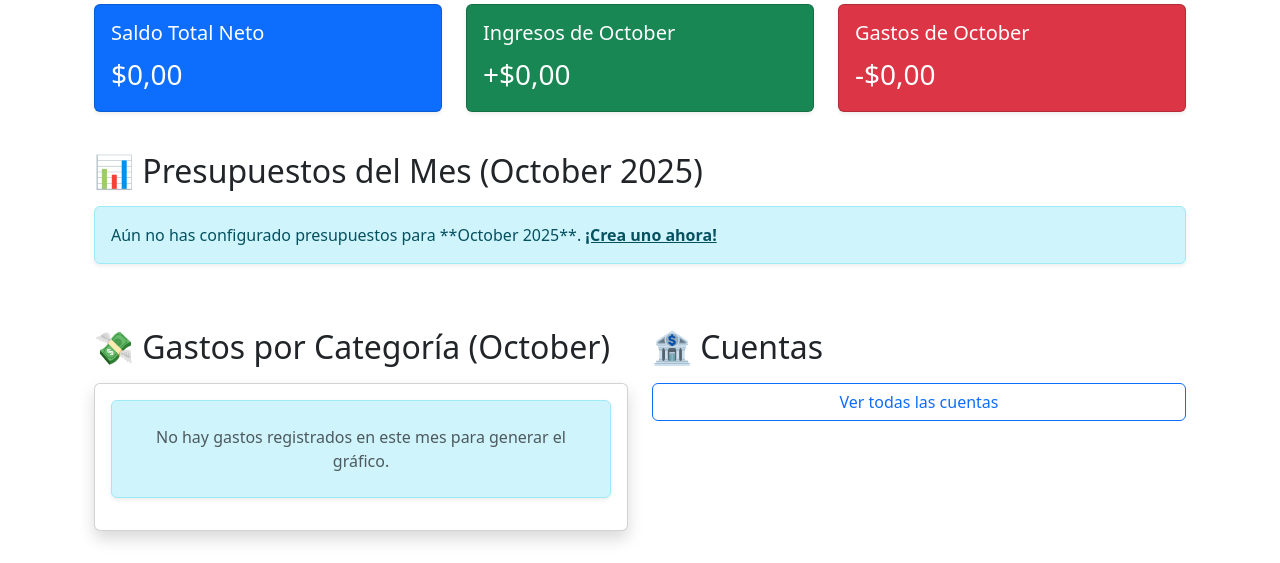
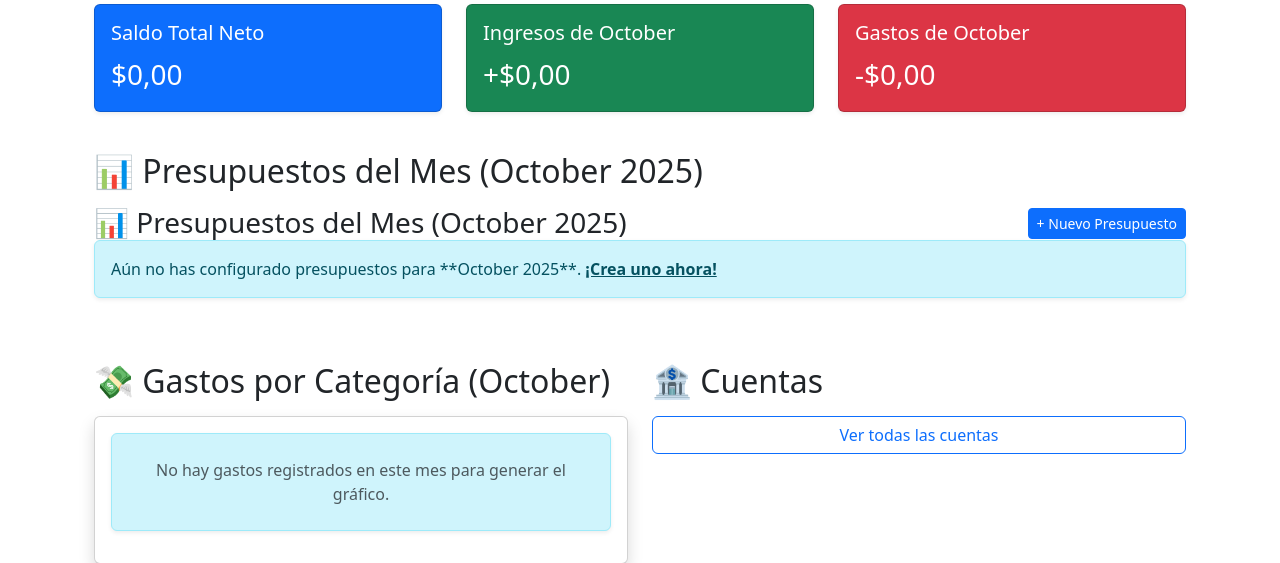
Before and after one commit to jegarciaveliz8-sys/mi-finanzas-Djangp, a Django app: page / in a window 1280 px wide. Shown: the part 246-809 px from the top of the page. Run offline with Django 4.2, Linux system fonts and the light colour scheme; a user stored in the database is signed in; data that the repository does not hold is empty.

Commit message:
feat: Añadido el botón 'Crear Presupuesto' al panel de resumen.

```diff
--- a/mi_finanzas/templates/mi_finanzas/resumen_financiero.html
+++ b/mi_finanzas/templates/mi_finanzas/resumen_financiero.html
@@ -43,7 +43,14 @@
         {# Sección de Presupuestos #}
         <h2 class="mt-4 mb-3">📊 Presupuestos del Mes ({{ mes_actual }} {{ anio_actual }})</h2>
         <div class="row">
+        <div class="d-flex justify-content-between align-items-center">
+    <h3 class="mb-0">📊 Presupuestos del Mes (October 2025)</h3>
 
+    <a href="{% url 'mi_finanzas:crear_presupuesto' %}"
+       class="btn btn-primary btn-sm">
+        + Nuevo Presupuesto
+    </a>
+</div>
             {% if resultados_presupuesto %}
                 {% for presupuesto in resultados_presupuesto %}
                     <div class="col-lg-4 col-md-6 mb-4">
```
